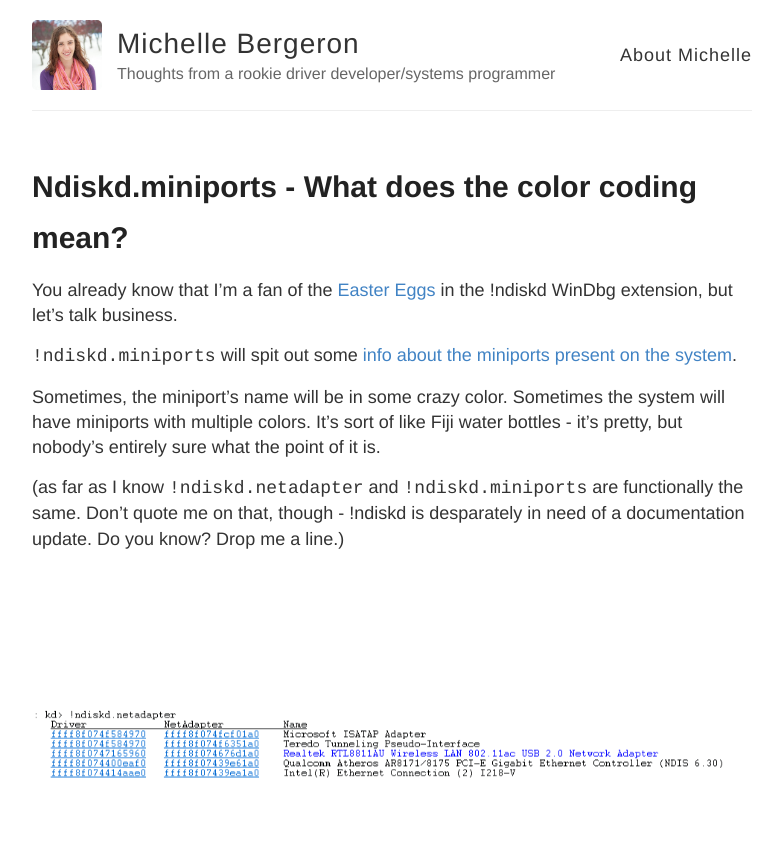
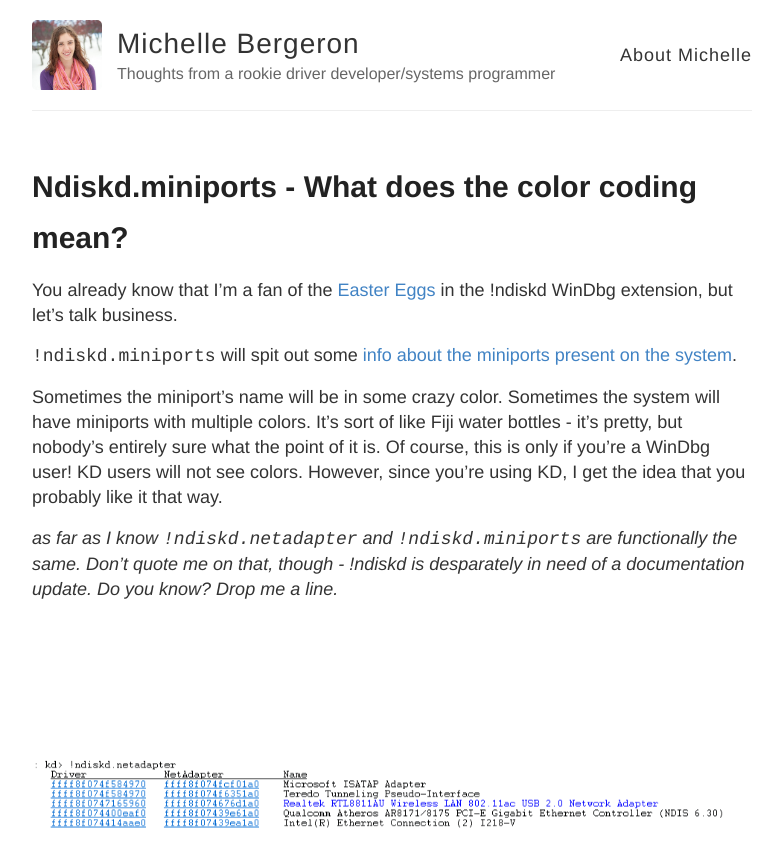
Before and after one commit to mrb113/mrb113.github.io, a Jekyll site: the page built from _posts/2016-12-10-ndiskd-miniports-color-coding.md, in a window 1280 px wide and 900 px high. Shown: the top 867 px of the window, without its empty margins (248-1029 px from the left). Built offline with Jekyll 4.4.1, drawn with Linux system fonts in a browser that asks for light colours; comment, search, counter and statistics services are not loaded.

Commit message:
kd vs windbg

```diff
--- a/_posts/2016-12-10-ndiskd-miniports-color-coding.md
+++ b/_posts/2016-12-10-ndiskd-miniports-color-coding.md
@@ -7,9 +7,10 @@ You already know that I'm a fan of the [Easter Eggs](http://mrbit.me/WinDBG-East
 
 `!ndiskd.miniports` will spit out some [info about the miniports present on the system](https://msdn.microsoft.com/en-us/library/windows/hardware/ff564148(v=vs.85).aspx).
 
-Sometimes, the miniport's name will be in some crazy color. Sometimes the system will have miniports with multiple colors. It's sort of like Fiji water bottles - it's pretty, but nobody's entirely sure what the point of it is.
+Sometimes the miniport's name will be in some crazy color. Sometimes the system will have miniports with multiple colors. It's sort of like Fiji water bottles - it's pretty, but nobody's entirely sure what the point of it is.
+Of course, this is only if you're a WinDbg user! KD users will not see colors. However, since you're using KD, I get the idea that you probably like it that way.
 
-(as far as I know `!ndiskd.netadapter` and `!ndiskd.miniports` are functionally the same. Don't quote me on that, though - !ndiskd is desparately in need of a documentation update. Do you know? Drop me a line.)
+*as far as I know `!ndiskd.netadapter` and `!ndiskd.miniports` are functionally the same. Don't quote me on that, though - !ndiskd is desparately in need of a documentation update. Do you know? Drop me a line.*
 
 ![ndiskd.netadapter](../images/ndiskd_blue.png)
 
```
